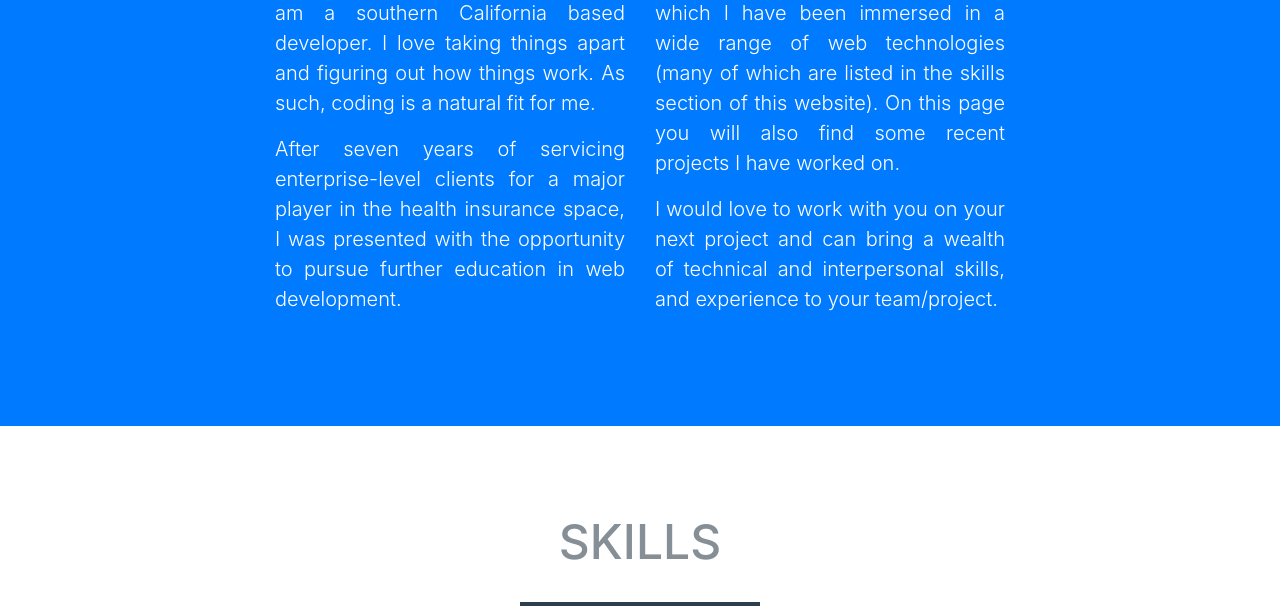
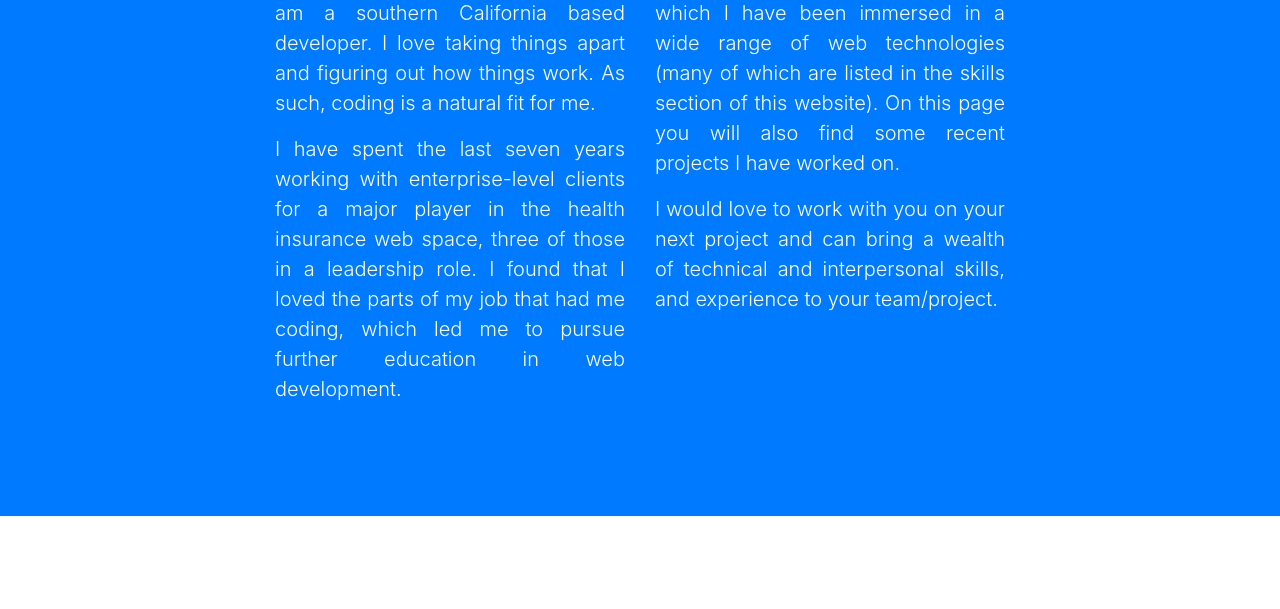
Before and after one commit to sloumdrone/portfolio, a website with bundled scripts: page index.html in a window 1280 px wide. Shown: the part 1620-2229 px from the top of the page. Built offline with nearby package versions, Linux system fonts and the light colour scheme.

Commit message:
Edited about me

```diff
--- a/index.html
+++ b/index.html
@@ -124,7 +124,7 @@
         <div class="row">
           <div class="col-lg-4 ml-auto">
             <p class="lead about-text">Greetings! My name is Brian Evans. I am a southern California based developer. I love taking things apart and figuring out how things work. As such, coding is a natural fit for me.</p>
-            <p class="lead about-text">After seven years of servicing enterprise-level clients for a major player in the health insurance space, I was presented with the opportunity to pursue further education in web development.</p>
+            <p class="lead about-text">I have spent the last seven years working with enterprise-level clients for a major player in the health insurance web space, three of those in a leadership role. I found that I loved the parts of my job that had me coding, which led me to pursue further education in web development.</p>
           </div>
           <div class="col-lg-4 mr-auto">
             <p class="lead about-text">It has been a fascinating journey in which I have been immersed in a wide range of web technologies (many of which are listed in the skills section of this website). On this page you will also find some recent projects I have worked on.</p>
```
